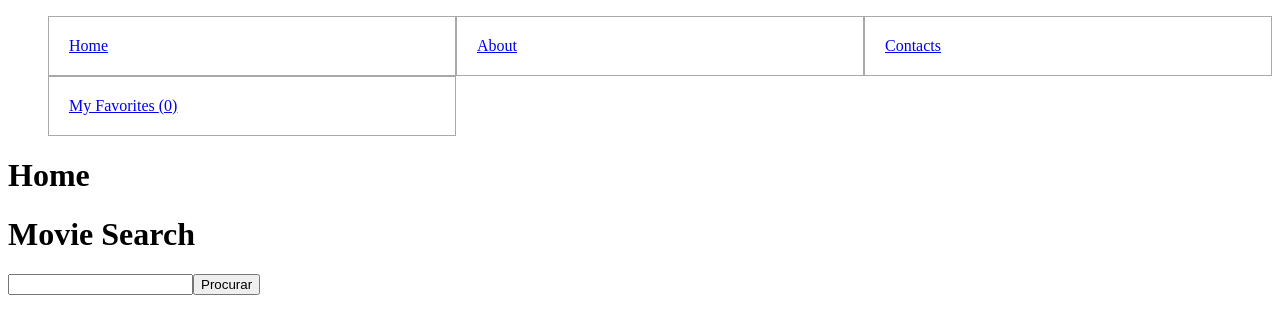
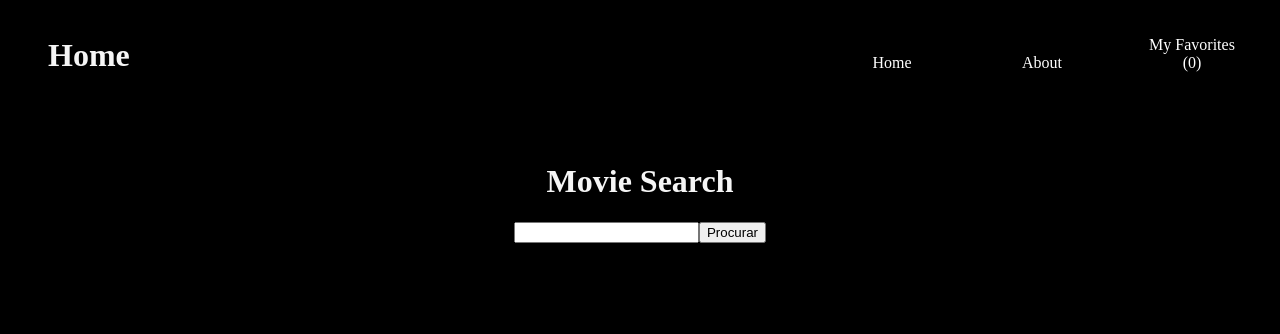
Before and after one commit to matildehomem/movie-search, a Vue app: page / in a window 1280 px wide. Shown: the top 334 px of the page. Built offline with nearby package versions, Linux system fonts and the light colour scheme.

Commit message:
favorites

```diff
--- a/src/components/Favorites.vue
+++ b/src/components/Favorites.vue
@@ -7,6 +7,11 @@
       <li v-for="item in favorites" :key="item.imdbID" :class="{done:item.Done}">
         <p>Nome: {{ item.Title }}</p>
         <p>Ano: {{item.Year}}</p>
+        <span
+          class="heart active"
+          @click="e => e.target.classList.toggle('active') + saveFavorite(item)"
+        ></span>
+
         <figure>
           <img :src="item.Poster" :alt="item.Title" />
         </figure>
@@ -26,6 +31,21 @@ export default {
     favorites() {
       return this.$store.state.favorites;
     }
+  },
+  methods: {
+    saveFavorite(item) {
+      this.$store.commit("saveFavorite", item);
+    }
   }
 };
 </script>
+<style scoped>
+li {
+  position: relative;
+}
+span {
+  position: absolute;
+  top: 20px;
+  right: 20px;
+}
+</style>
--- a/src/components/MovieDetail.vue
+++ b/src/components/MovieDetail.vue
@@ -2,6 +2,7 @@
   <div class="movie">
     <p>Nome: {{ movie.Title }}</p>
     <p>Ano: {{movie.Year}}</p>
+
     <p>Realizador: {{movie.Director}}</p>
     <p>Sinopse: {{movie.Plot}}</p>
     <a v-bind:href="url" target="_blank">Link IMDB</a>
@@ -15,7 +16,7 @@
 export default {
   data() {
     return {
-      id: this.$route.params.id,
+      id: this.$route.params.id
     };
   },
   created() {
@@ -26,8 +27,8 @@ export default {
     movie() {
       return this.$store.state.movie;
     },
-    url(){
-        return 'https://www.imdb.com/title/' + this.$store.state.movie.imdbID;
+    url() {
+      return "https://www.imdb.com/title/" + this.$store.state.movie.imdbID;
     }
   },
 
@@ -41,8 +42,12 @@ export default {
 
 <style>
 .movie {
+  margin: 0 auto;
   list-style: none;
-  border: 1px solid darkgrey;
+  background-color: whitesmoke;
+  color: black;
+  border-radius: 20px;
+  max-width: 500px;
   padding: 20px;
   text-align: left;
 }
--- a/src/components/Movies.vue
+++ b/src/components/Movies.vue
@@ -1,20 +1,20 @@
 <template>
-<div>
+  <div>
     <h1>Movie Search</h1>
     <input type="text" v-model="movieName" />
-    <button @keydown.enter.prevent="getItems" @click="getItems" >Procurar</button>
+    <button @keydown.enter.prevent="getItems" @click="getItems">Procurar</button>
 
     <p v-if="loading">A pesquisar</p>
     <ul v-else-if="!error">
       <li v-for="item in items" :key="item.imdbID" :class="{done:item.Done}">
-        <p> {{ item.Title }}</p>
-        <span class="heart"  @click="e => e.target.classList.toggle('active') + saveFavorite(item)"></span>
-        <figure >
+        <p>{{ item.Title }}</p>
+        <span class="heart" @click="e => e.target.classList.toggle('active') + saveFavorite(item)"></span>
+        <figure>
           <img :src="item.Poster" :alt="item.Title" />
         </figure>
-       <router-link :to="'/movies/' + item.imdbID">
-        <p>Ver Detalhes</p>
-       </router-link>
+        <router-link :to="'/movies/' + item.imdbID">
+          <p>Ver Detalhes</p>
+        </router-link>
       </li>
     </ul>
     <div v-else>Não foi encontrado nenhum resultado</div>
@@ -22,9 +22,7 @@
 </template>
 
 <script>
-
 export default {
-
   data() {
     return {
       movieName: ""
@@ -39,46 +37,65 @@ export default {
     },
     loading() {
       return this.$store.state.loading;
-    },
-
+    }
   },
   methods: {
     getItems() {
       this.$store.dispatch("getItems", this.movieName);
-      this.movieName = ''
+      this.movieName = "";
     },
     saveFavorite(item) {
       this.$store.commit("saveFavorite", item);
-    },
+    }
   }
 };
 </script>
 
 <style>
-
+body{
+  background-color: black;
+  text-align: center;
+  color: whitesmoke;
+}
 ul {
-  display: grid;
-  grid-template-columns: repeat(3, 1fr);
+  display: flex;
+  flex-direction: row;
+  flex-wrap: wrap;
+  justify-content: center;
 }
 li {
-  list-style: none;
-  border: 1px solid darkgrey;
+  color: black;
+  display: inline-block;
+  background-color: whitesmoke;
   padding: 20px;
-  text-align: left;
+  border-radius: 10px;
+  margin-right: 10px;
+  margin-bottom: 50px;
+  width: 300px;
+  text-align: center;
 }
-li > p:first-child{
+li img{
+  height: 300px;
+}
+li > p:first-child {
   display: inline-block;
 }
+li > a {
+  color: blue;
+  text-decoration: none;
+}
+li > a:hover{
+  text-decoration: underline;
+}
 
-
-.heart{
+.heart {
   height: 20px;
   width: 20px;
   float: right;
   position: relative;
   background-image: url(/assets/heart.svg);
 }
-.active{
+.active {
   background-image: url(/assets/heart-full.svg);
 }
 </style>
--- a/src/components/Nav.vue
+++ b/src/components/Nav.vue
@@ -6,9 +6,6 @@
       </li>
       <li>
         <router-link to="/about">About</router-link>
-      </li>
-      <li>
-        <router-link to="/contacts">Contacts</router-link>
       </li>
       <li>
         <router-link to="/favorites"> My Favorites <span>({{favoritesCount}})</span></router-link>
@@ -32,3 +29,17 @@ export default {
   }
 };
 </script>
+<style >
+nav li{
+  background-color: transparent !important;
+  max-width: 100px;
+}
+nav ul{
+  display: block;
+  text-align: right;
+}
+nav li > a{
+  color: white;
+  text-decoration: none;
+}
+</style>
--- a/src/routes.js
+++ b/src/routes.js
@@ -1,14 +1,12 @@
 
 import Home from './views/Home.vue'
 import About from './views/About.vue'
-import Contacts from './views/Contacts.vue'
 import MyFavorites from './views/MyFavorites.vue'
 import MovieDetail from './views/MovieDetail.vue'
 
 export default [
     {path: '/', component: Home},
     {path: '/about', component: About},
-    {path: '/contacts', component: Contacts},
     {path: '/favorites', component: MyFavorites},
     {path: '/movies/:id', component: MovieDetail}
 ]
--- a/src/views/About.vue
+++ b/src/views/About.vue
@@ -15,3 +15,15 @@ export default {
 }
 
 </script>
+
+<style scoped>
+div{
+position: sticky;
+text-align: center;
+}
+div h1{
+  position: absolute;
+    top: 0;
+    left: 40px;
+}
+</style>
--- a/src/views/Contacts.vue
+++ /dev/null
@@ -1,17 +0,0 @@
-<template>
-<div>
- <Nav/>
-    <h1>Contacts </h1>
-</div>
-</template>
-<script>
-import Nav from '../components/Nav'
-
-export default {
-  name: 'app',
-  components: {
-    Nav
-  }
-}
-
-</script>
--- a/src/views/Home.vue
+++ b/src/views/Home.vue
@@ -20,3 +20,14 @@ export default {
 }
 
 </script>
+<style scoped>
+div{
+position: sticky;
+text-align: center;
+}
+div h1{
+  position: absolute;
+    top: 0;
+    left: 40px;
+}
+</style>
--- a/src/views/MovieDetail.vue
+++ b/src/views/MovieDetail.vue
@@ -17,3 +17,14 @@ export default {
 }
 
 </script>
+<style scoped>
+div{
+position: sticky;
+text-align: center;
+}
+div h1{
+  position: absolute;
+    top: 0;
+    left: 40px;
+}
+</style>
--- a/src/views/MyFavorites.vue
+++ b/src/views/MyFavorites.vue
@@ -17,3 +17,14 @@ export default {
 }
 
 </script>
+<style scoped>
+div{
+position: sticky;
+text-align: center;
+}
+div h1{
+  position: absolute;
+    top: 0;
+    left: 40px;
+}
+</style>
```
